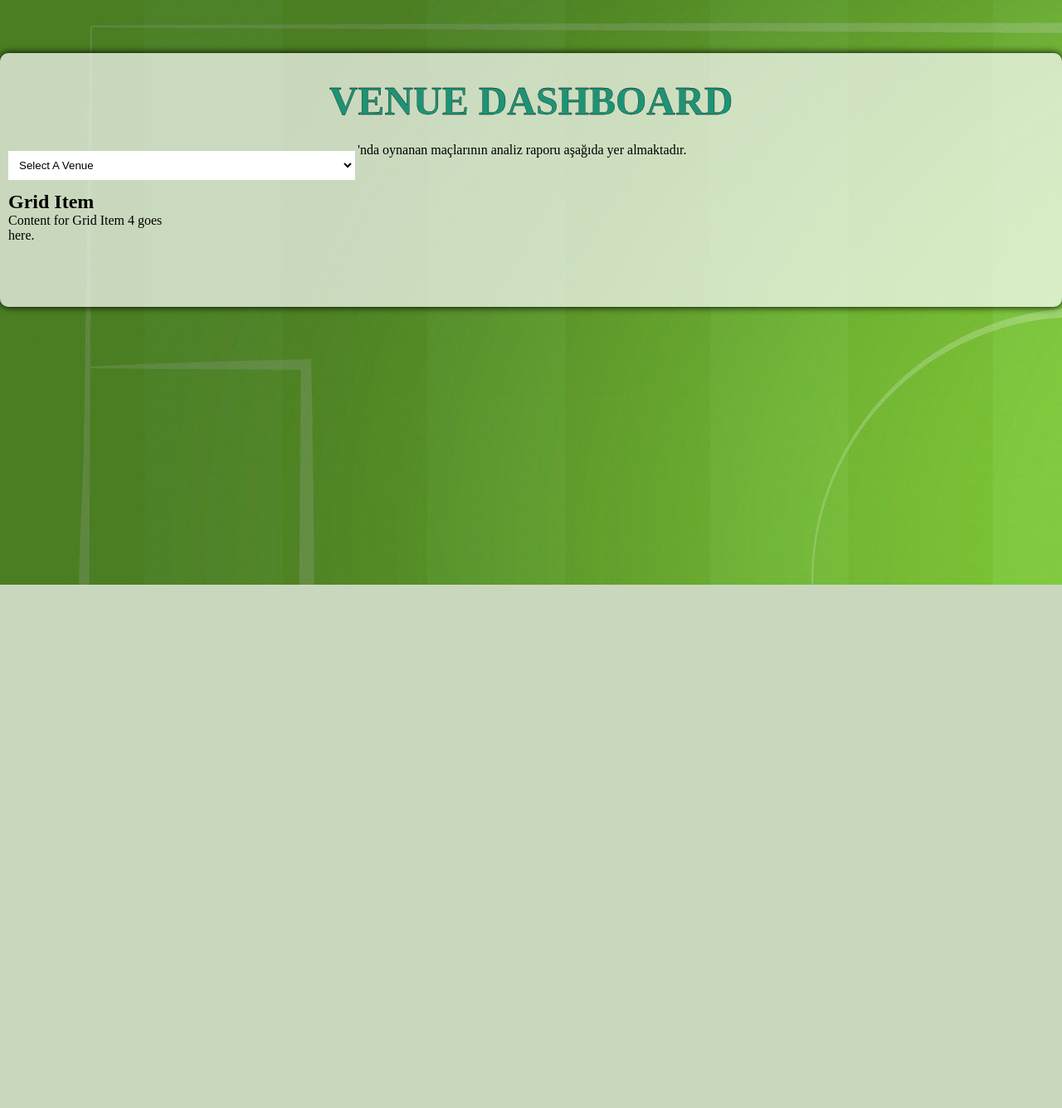
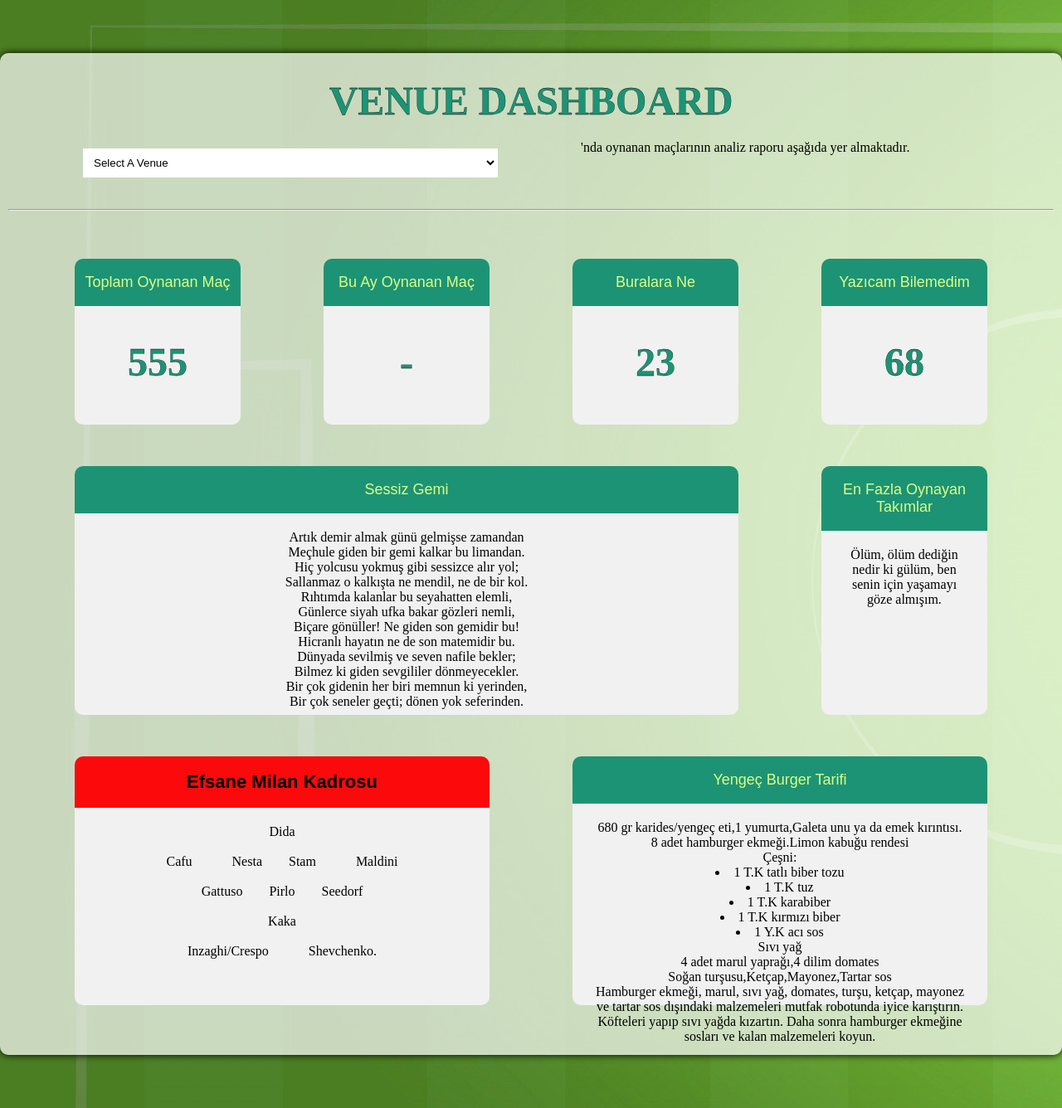
Before and after one commit to berfinyuksel/sahaatar, a Flask app: page /dashboard in a window 1280 px wide. Shown: the part 95-1431 px from the top of the page at 83% size. Before the commit the page ends 800 px from the top, so only its background shows below. Run offline with Flask 3, Linux system fonts and the light colour scheme; parts of the project's set-up code (start-up, migrations or seed data) failed here and were passed over.

Commit message:
Dashboard Sayfasının Hazırlanması

```diff
--- a/website/static/css/dashboard.css
+++ b/website/static/css/dashboard.css
@@ -5,7 +5,7 @@
 }
 
 html {
-  background-image: url('/static/images/background.jpg');
+  background-image: url("/static/images/background.jpg");
 }
 
 nav {
@@ -20,7 +20,7 @@ nav {
 
 nav a {
   text-decoration: none;
-  color: #03B5AA;
+  color: #03b5aa;
   font-size: 20px;
   align-self: center;
 }
@@ -83,7 +83,7 @@ nav a {
 }
 
 .dropdown-content a {
-  color: #03B5AA;
+  color: #03b5aa;
   padding: 12px 16px;
   display: block;
   text-decoration: none;
@@ -99,13 +99,6 @@ nav a {
 }
 
 .container {
-  display: grid;
-  grid-template-columns: repeat(6, 1fr);
-  grid-template-rows: repeat(6, 0.2fr);
-  grid-template-areas:
-    "title title title title title title"
-    "dropdown dropdown a a a a";
-  grid-gap: 0.2rem;
   padding: 20px;
   background-color: rgba(255, 255, 255, 0.7);
   padding: 10px;
@@ -123,16 +116,18 @@ nav a {
   grid-area: title;
 }
 
-#dropdown {
-  grid-area: dropdown;
-}
-
-#a {
-  grid-area: a;
+.column{
+display: flex;
+padding-bottom: 10px;
 
 }
-
-
+#dropdown{
+  margin-left: 45px;
+}
+.venue_info{
+  padding-left: 100px;
+  width: 40%;
+}
 h1 {
   color: #1d9375;
   font-size: 48px;
@@ -153,11 +148,79 @@ label {
 
 select {
   margin: 10px 0 0 0;
-  width: 100%;
+  width: 500px;
   min-height: 2em;
   margin-bottom: 10px;
   background-color: white;
   border: 1px solid white;
   padding: 8px;
-  box-sizing: border-box;
 }
+
+.first-row {
+  display: flex;
+  justify-content: center;
+  padding-bottom: 50px;
+  padding-top: 40px;
+}
+
+.second-row {
+  display: flex;
+  justify-content: center;
+  padding-bottom: 50px;
+}
+
+.third-row {
+  display: flex;
+  justify-content: center;
+  padding-bottom: 50px;
+}
+/* Style the counter cards */
+.card200x200 {
+  width: 200px;
+  height: 200px;
+  margin: 0 50px;
+  text-align: center;
+  background-color: #f1f1f1;
+  border-radius: 10px;
+}
+.card200x300 {
+  width: 200px;
+  height: 300px;
+  margin: 0 50px;
+  text-align: center;
+  background-color: #f1f1f1;
+  border-radius: 10px;
+}
+.card800x300 {
+  width: 800px;
+  height: 300px;
+  margin: 0 50px;
+  text-align: center;
+  background-color: #f1f1f1;
+  border-radius: 10px;
+
+}
+.card500x300 {
+  width: 500px;
+  height: 300px;
+  margin: 0 50px;
+  text-align: center;
+  background-color: #f1f1f1;
+  border-radius: 10px;
+
+}
+
+.card-header {
+  background-color: #1d9375;
+  color: #dbfe87;
+  padding: 10px;
+  border-radius: 10px 10px 0px 0px;
+  font-size: 22px;
+  font-family: Arial, Helvetica, sans-serif;
+}
+.header-content {
+  text-align: center;
+}
+.card-content {
+  padding: 20px;
+}
--- a/website/templates/dashboard.html
+++ b/website/templates/dashboard.html
@@ -43,6 +43,8 @@
     <div id="title">
       <h1>VENUE DASHBOARD</h1>
     </div>
+
+    <div class="column">
       <div id="dropdown">
         <form action="{{ url_for('views.dashboard_venue_selection') }}" method="post">
           <select id="dropdown" name="selected_venue" onchange="submitForm()" style="background-color: white;">
@@ -59,16 +61,142 @@
           }
       </script>
       </div>
-    <div id="a">
+      <div class="venue_info">
         <h2>{{selected_venue}}</h2>
         <p>{{selected_venue}}'nda oynanan maçlarının analiz raporu aşağıda yer almaktadır.</p>
       </div>
+    </div>
 
-    <div>
-      <h2>Grid Item</h2>
-      <p>Content for Grid Item 4 goes here.</p>
+    <br>
+    <hr>
+    <br>
+    <div class="first-row">
+
+        <div class="card200x200">
+          <div class="card-header">
+            <label class="header-content">Toplam Oynanan Maç</label>
+          </div>
+          <div class="card-content">
+            <h1>555</h1>
           </div>
         </div>
+
+        <div class="card200x200">
+          <div class="card-header">
+            <label class="header-content">Bu Ay Oynanan Maç</label>
+          </div>
+          <div class="card-content">
+            <h1>-</h1>
+          </div>
+        </div>
+
+        <div class="card200x200">
+          <div class="card-header">
+            <label class="header-content">Buralara Ne</label>
+          </div>
+          <div class="card-content">
+            <h1>23</h1>
+          </div>
+        </div>
+
+        <div class="card200x200">
+          <div class="card-header">
+            <label class="header-content">Yazıcam Bilemedim</label>
+          </div>
+          <div class="card-content">
+            <h1>68</h1>
+          </div>
+        </div>
+
+      </div>
+
+  <div class="second-row">
+
+        <div class="card800x300">
+          <div class="card-header">
+            <label class="header-content">Sessiz Gemi</label>
+          </div>
+          <div class="card-content">
+            <p>Artık demir almak günü gelmişse zamandan<br>
+              Meçhule giden bir gemi kalkar bu limandan.<br>
+
+              Hiç yolcusu yokmuş gibi sessizce alır yol; <br>
+              Sallanmaz o kalkışta ne mendil, ne de bir kol.<br>
+
+              Rıhtımda kalanlar bu seyahatten elemli, <br>
+              Günlerce siyah ufka bakar gözleri nemli, <br>
+
+              Biçare gönüller! Ne giden son gemidir bu! <br>
+              Hicranlı hayatın ne de son matemidir bu.<br>
+
+              Dünyada sevilmiş ve seven nafile bekler; <br>
+              Bilmez ki giden sevgililer dönmeyecekler.<br>
+
+              Bir çok gidenin her biri memnun ki yerinden, <br>
+              Bir çok seneler geçti; dönen yok seferinden.<br>
+              </p>
+          </div>
+        </div>
+
+        <div class="card200x300">
+          <div class="card-header">
+            <label class="header-content" >En Fazla Oynayan Takımlar</label>
+          </div>
+          <div class="card-content">
+            <p>Ölüm, ölüm dediğin nedir ki gülüm, ben senin için yaşamayı göze almışım.</p>
+          </div>
+        </div>
+
+  </div>
+
+  <div class="third-row">
+
+    <div class="card500x300">
+
+
+      <div class="card-header" style="background-color: #fb090b; color: black ;">
+        <label class="header-content" style="font-size: 22px; font-weight: bold;">Efsane Milan Kadrosu</label>
+      </div>
+      <div class="card-content">
+        <p>
+          Dida <br>
+          <br>Cafu&emsp;&emsp;&emsp;Nesta&emsp;&emsp;Stam&emsp;&emsp;&emsp;Maldini <br>
+          <br> Gattuso&emsp;&emsp;Pirlo&emsp;&emsp;Seedorf <br>
+          <br>  Kaka<br>
+          <br>Inzaghi/Crespo&emsp;&emsp;&emsp;Shevchenko.
+        </p>
+      </div>
+
+    </div>
+
+    <div class="card500x300">
+
+      <div class="card-header">
+        <label class="header-content">Yengeç Burger Tarifi</label>
+      </div>
+      <div class="card-content">
+        <p>
+          680 gr karides/yengeç eti,1 yumurta,Galeta unu ya da emek kırıntısı. <br>
+          8 adet hamburger ekmeği.Limon kabuğu rendesi <br>
+          Çeşni:
+          <li> 1 T.K tatlı biber tozu</li>
+          <li> 1 T.K tuz</li>
+          <li> 1 T.K karabiber</li>
+          <li> 1 T.K kırmızı biber</li>
+          <li> 1 Y.K acı sos</li>
+          Sıvı yağ<br>
+          4 adet marul yaprağı,4 dilim domates <br>
+          Soğan turşusu,Ketçap,Mayonez,Tartar sos <br>
+          Hamburger ekmeği, marul, sıvı yağ, domates, turşu, ketçap, mayonez ve tartar sos dışındaki malzemeleri mutfak robotunda iyice karıştırın. Köfteleri yapıp sıvı yağda kızartın. Daha sonra hamburger ekmeğine sosları ve kalan malzemeleri koyun.</p>
+      </div>
+
+    </div>
+  </div>
+
+  </div>
+
+  </div>
+
 </body>
 
 </html>
```
Lines whose indentation alone changed are shown as unchanged.
